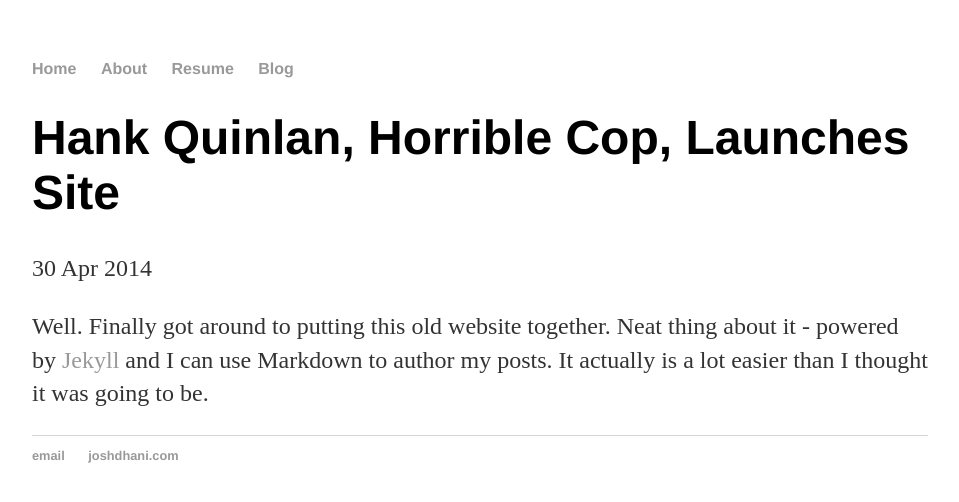
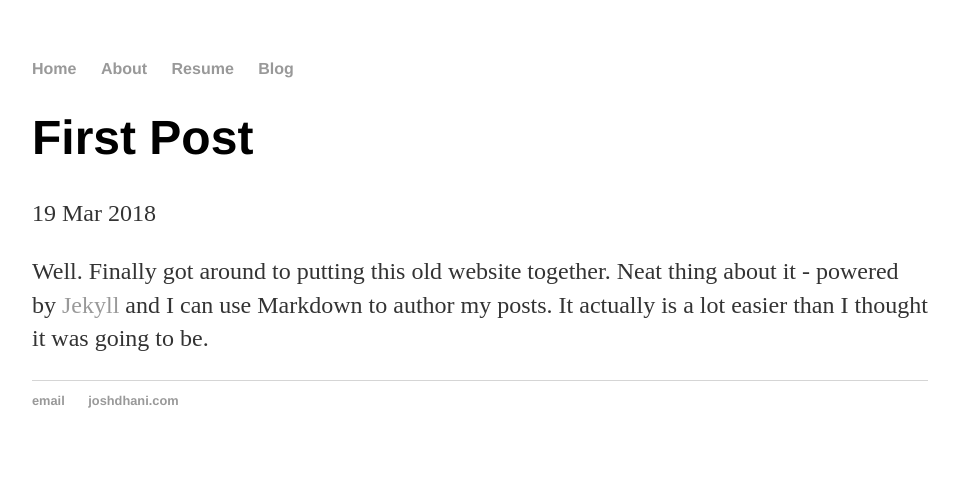
Before and after one commit to jdhani/jdhani.github.io, a Jekyll site: the page built from _posts/2018-03-19-first-post.md, in a window 1280 px wide. Shown: the top 502 px of the page, without its empty margins (160-1119 px from the left). Built offline with Jekyll 4.4.1, drawn with Linux system fonts in a browser that asks for light colours.

Commit message:
Update 2018-03-19-first-post.md

```diff
--- a/_posts/2018-03-19-first-post.md
+++ b/_posts/2018-03-19-first-post.md
@@ -1,7 +1,7 @@
 ---
 layout: post
-title: "Hank Quinlan, Horrible Cop, Launches Site"
-date: 2014-04-30
+title: "First Post"
+date: 2018-03-19
 ---
 
 Well. Finally got around to putting this old website together. Neat thing about it - powered by [Jekyll](http://jekyllrb.com) and I can use Markdown to author my posts. It actually is a lot easier than I thought it was going to be.
```
